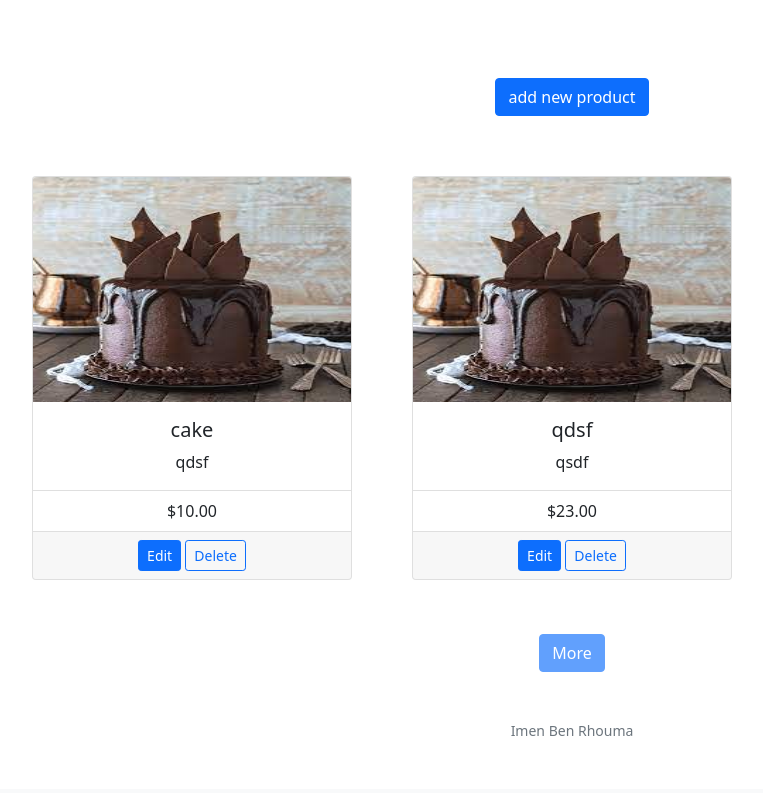
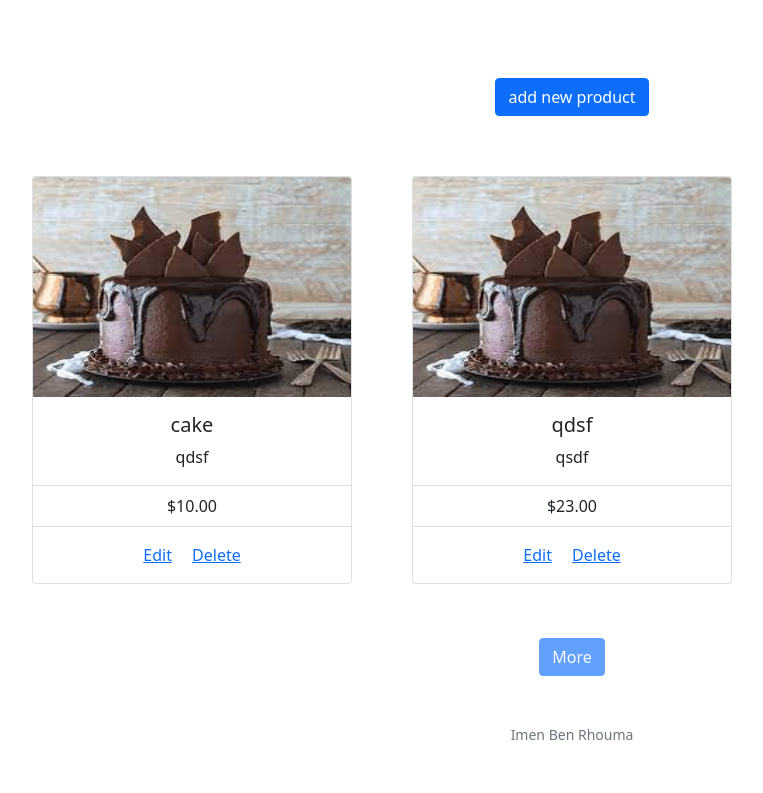
Before and after one commit to br-imen/sellandbuy, a Flask app: page /my-products in a window 1280 px wide. Shown: the part 66-859 px from the top of the page, without its empty margins (68-831 px from the left). Before the commit the page ends 802 px from the top, so only its background shows below. Run offline with Flask 2, Linux system fonts and the light colour scheme; a user stored in the database is signed in; data comes from the database, SQL or seed files in the repository; some libraries are stand-ins or nearby versions.

Commit message:
Fixes in edit and delete product

```diff
--- a/app.py
+++ b/app.py
@@ -50,7 +50,6 @@ def index():
 
     # Counter to track the index of active page
     counter = request.args.get("counter", default = 1, type = int)
-
     # If there is no input for search and counter == 1 (at first page / offset == 0), we  just rendering template and quering all products
     if q is None and counter == 1:
         all_products = return_products()
@@ -252,6 +251,7 @@ def my_products():
             disabled = "disabled"
         offset = counter * PRODUCTS_PER_PAGE - PRODUCTS_PER_PAGE
 
+
         # We pass always the index of the next page (counter += 1) in the dict content and we use it in "my_products.html" as parameter in href of #button.
         counter += 1
         products = return_products(pagination=True, offset=offset, session_enabled=True)
--- a/helpers.py
+++ b/helpers.py
@@ -4,7 +4,7 @@ from functools import wraps
 import math
 
 # Variable for how many products to display per page
-PRODUCTS_PER_PAGE = 9
+PRODUCTS_PER_PAGE = 3
 
 # Configure CS50 Library to use SQLite database
 db = SQL("sqlite:///project.db")
--- a/static/styles.css
+++ b/static/styles.css
@@ -18,7 +18,7 @@
 }
 
 .card-img-top {
-    height:225px;
+    height:220px;
     width:100%;
     display:block;
 }
--- a/templates/my_products.html
+++ b/templates/my_products.html
@@ -28,10 +28,14 @@
                     <ul class="list-group list-group-flush">
                       <li class="list-group-item">{{ "$%0.2f" | format( product.price / 100) }} </li>
                     </ul>
-                    <div class="card-footer">
-                    <small class="text-muted"><a href="/edit-product?id={{product.id}}&name_product={{product.name}}&description={{product.description}}&price={{product.price}}&image={{product.image}}&categorie_id={{product.categorie_id}}" class="btn btn-primary btn-sm" style="--bs-btn-padding-y: .25rem; --bs-btn-padding-x: .5rem; --bs-btn-font-size: .75rem;">Edit</a></small>
-                    <small class="text-muted"><a href="/delete-product?id={{product.id}}" class="btn btn-outline-primary btn-sm" style="--bs-btn-padding-y: .25rem; --bs-btn-padding-x: .5rem; --bs-btn-font-size: .75rem;">Delete</a></small>
+                    <div class="card-body">
+                      <a href="/edit-product?id={{product.id}}&name_product={{product.name}}&description={{product.description}}&price={{product.price}}&image={{product.image}}&categorie_id={{product.categorie_id}}" class="card-link">Edit</a>
+                      <a href="/delete-product?id={{product.id}}" class="card-link">Delete</a>
                     </div>
+                    <!-- <div class="card-footer"> -->
+                    <!-- <small class="text-muted"><a href="/edit-product?id={{product.id}}&name_product={{product.name}}&description={{product.description}}&price={{product.price}}&image={{product.image}}&categorie_id={{product.categorie_id}}" class="btn btn-primary btn-sm">Edit</a></small> -->
+                    <!-- <small class="text-muted"><a href="/delete-product?id={{product.id}}" class="btn btn-outline-primary btn-sm">Delete</a></small> -->
+                    <!-- </div> -->
                 </div>
               </div>
             {% endfor %}
@@ -47,9 +51,10 @@
     let button = document.querySelector("#button");
     let content ;
     let counter = 2;
-    let htmlProduct = "";
+    let htmlProduct;
 
     button.addEventListener('click', async function(){
+      htmlProduct = "";
       let response = await fetch('/my-products?counter=' + counter);
       content = await response.json();
       if (content)
@@ -61,7 +66,7 @@
 
       for ( let id in products)
       {
-        products[id].price = (products[id].price / 100).toFixed(2);
+        product_price = (products[id].price / 100).toFixed(2);
         htmlProduct += '<div class ="col-md-4">';
         htmlProduct += '<div class="card mb-4 box-shadow">';
         htmlProduct += '<img class="card-img-top" src="media/'+products[id].image+'" alt="Card image cap">';
@@ -70,11 +75,11 @@
         htmlProduct += '<p class="card-text">'+products[id].description+'</p>';
         htmlProduct += '</div>';
         htmlProduct += '<ul class="list-group list-group-flush">';
-        htmlProduct += '<li class="list-group-item">$'+products[id].price+'</li>';
+        htmlProduct += '<li class="list-group-item">$'+product_price+'</li>';
         htmlProduct += '</ul>';
-        htmlProduct += '<div class="card-footer">';
-        htmlProduct += '<small class="text-muted"><a href="/edit?id='+products[id].id+'&name_product='+products[id].name+'&description='+products[id].description+'&price='+products[id].price+'&image='+products[id].image+'&categorie_id'+products[id].categorie_id+'" class="btn btn-primary btn-sm" style="--bs-btn-padding-y: .25rem; --bs-btn-padding-x: .5rem; --bs-btn-font-size: .75rem;">Edit</a></small>';
-        htmlProduct += '<small class="text-muted"><a href="/delete-product?id='+products.id+'" class="btn btn-outline-primary btn-sm" style="--bs-btn-padding-y: .25rem; --bs-btn-padding-x: .5rem; --bs-btn-font-size: .75rem;">Delete</a></small>';
+        htmlProduct += '<div class="card-body">';
+        htmlProduct += '<a href="/edit-product?id='+products[id].id+'&name_product='+products[id].name+'&description='+products[id].description+'&price='+products[id].price+'&image='+products[id].image+'&categorie_id'+products[id].categorie_id+'"class="card-link">Edit</a>';
+        htmlProduct += '<a href="/delete-product?id='+products[id].id+'"class="card-link">Delete</a>';
         htmlProduct += '</div>';
         htmlProduct += '</div>';
         htmlProduct += '</div>';
```
Also changed, not shown: README.md.
